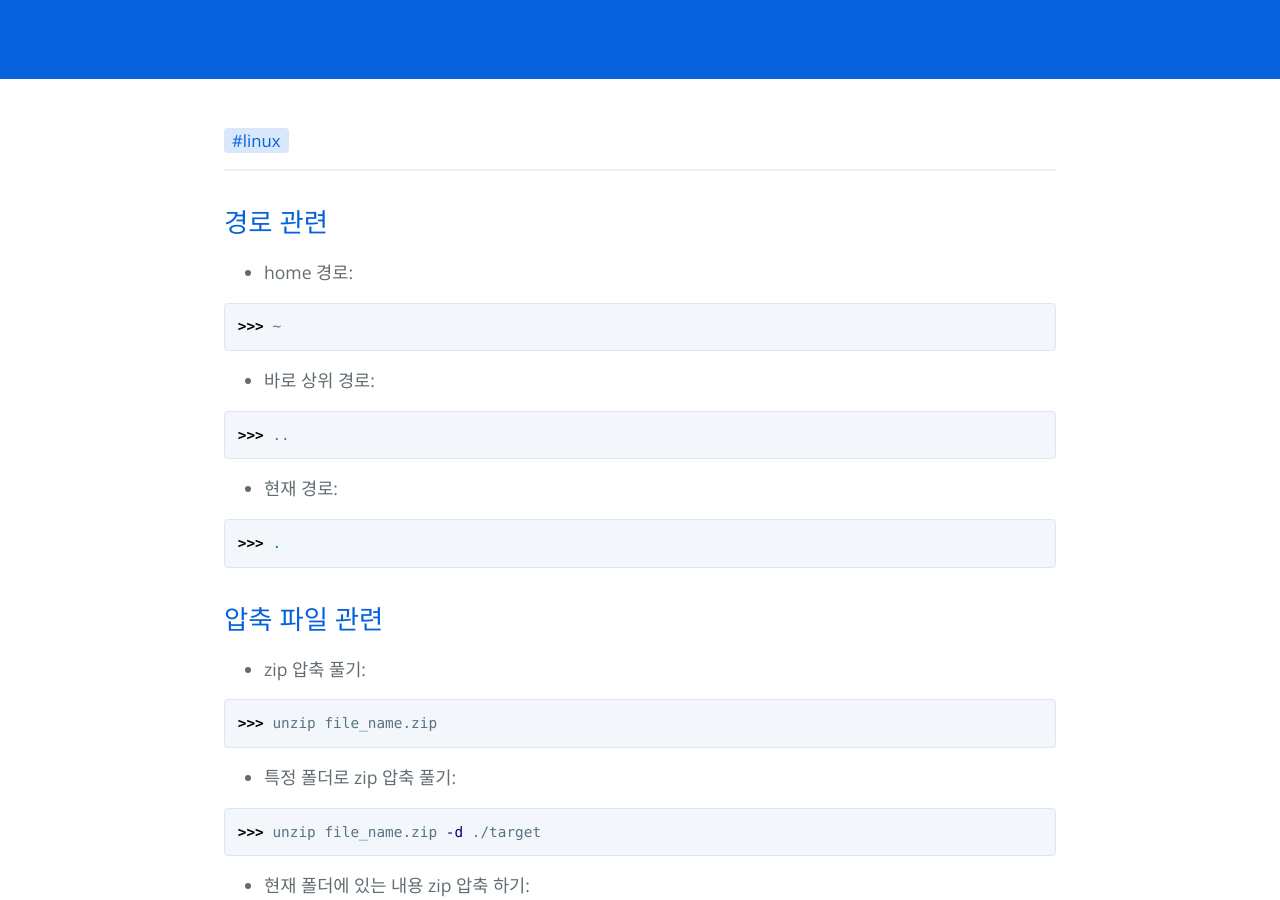
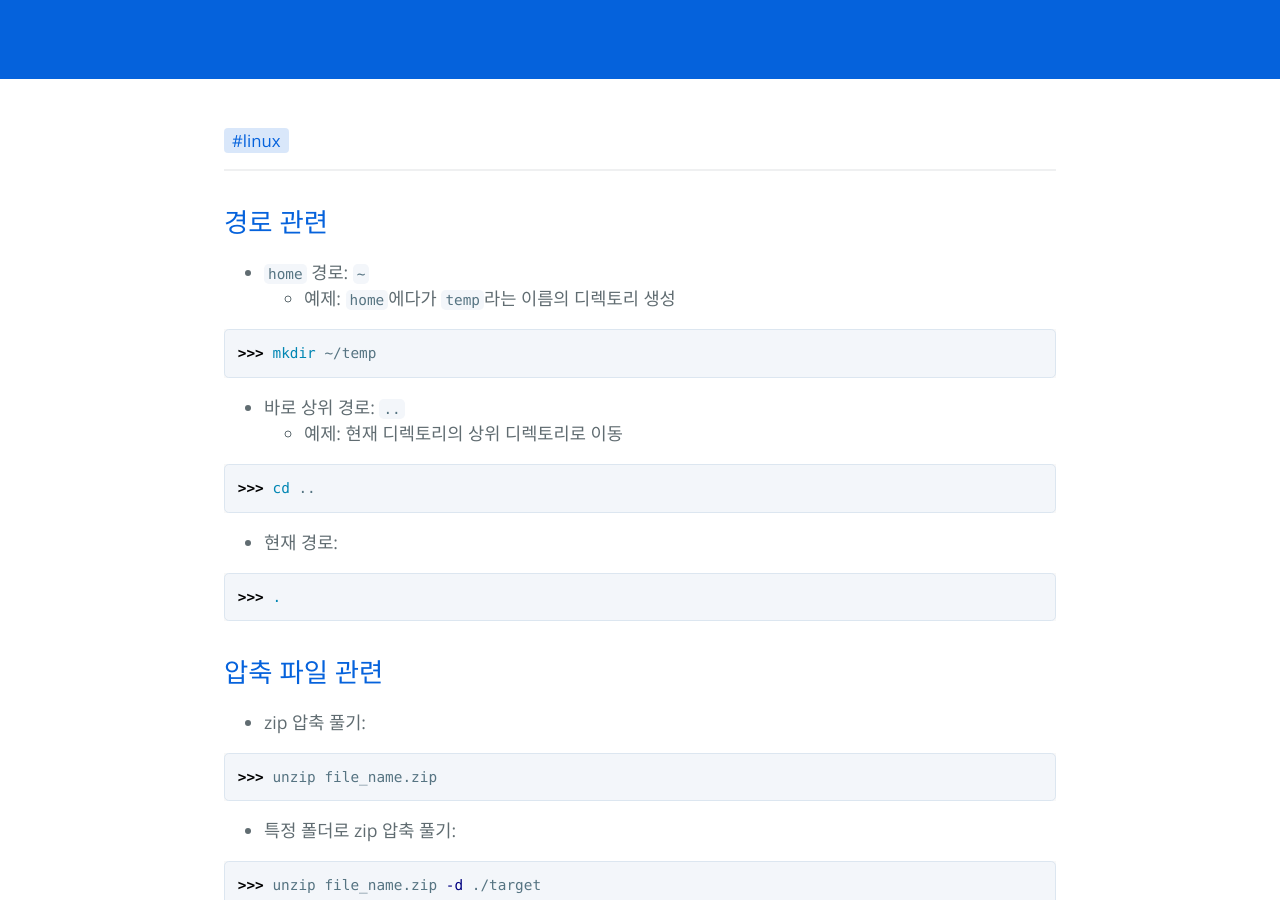
Before and after one commit to hcnoh/hcnoh.github.io, a Jekyll site: the page built from _posts/2018-10-09-ubuntu-frequent-bash-command.md, in a window 1280 px wide and 900 px high, scrolled down 318 px. Built offline with Jekyll 4.4.1, drawn with Linux system fonts in a browser that asks for light colours; comment, search, counter and statistics services are not loaded.

Commit message:
Update 2018-10-09-ubuntu-frequent-bash-command.md

````diff
--- a/_posts/2018-10-09-ubuntu-frequent-bash-command.md
+++ b/_posts/2018-10-09-ubuntu-frequent-bash-command.md
@@ -13,16 +13,18 @@ permalink: /2018-10-09-ubuntu-frequent-bash-command
 ---
 
 ## 경로 관련
-- home 경로:
+- `home` 경로: `~`
+  - 예제: `home`에다가 `temp`라는 이름의 디렉토리 생성
 
 ```bash
->>> ~
+>>> mkdir ~/temp
 ```
 
-- 바로 상위 경로:
+- 바로 상위 경로: `..`
+  - 예제: 현재 디렉토리의 상위 디렉토리로 이동
 
 ```bash
->>> ..
+>>> cd ..
 ```
 
 - 현재 경로:
````
